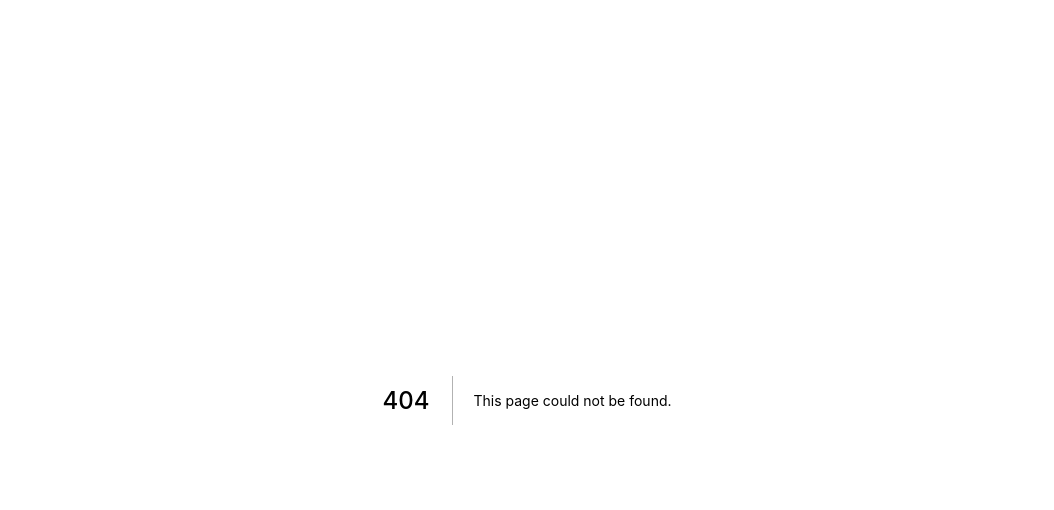
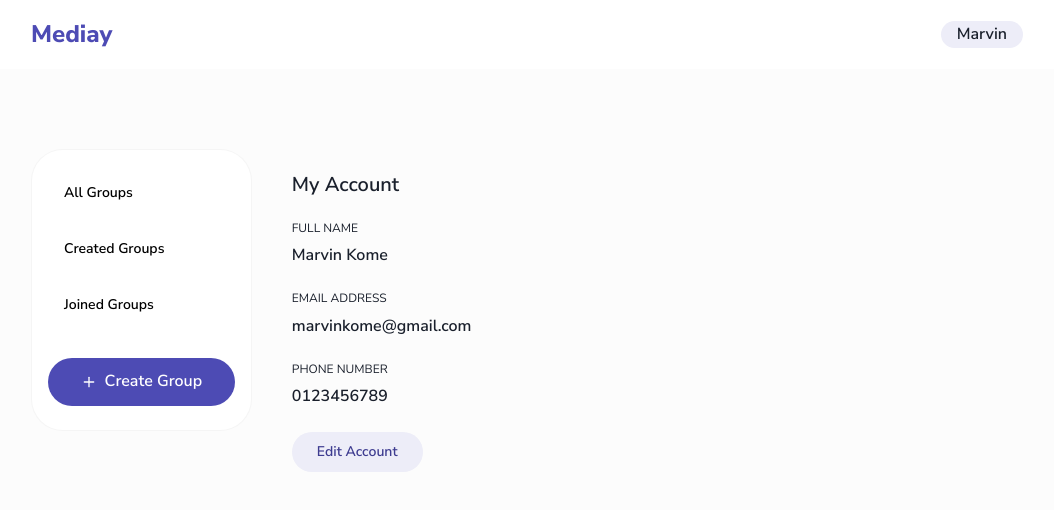
Before and after one commit to marvinkome/mediay, a Next.js app: page /app/account in a window 1280 px wide. Before the commit this address had no page. Shown: the top 510 px of the page, without its empty margins (113-1167 px from the left). Built offline with nearby package versions, Linux system fonts and the light colour scheme.

Commit message:
accounts page

```diff
--- /dev/null
+++ b/src/pages/app/account.tsx
@@ -0,0 +1,77 @@
+import React from "react";
+import Head from "next/head";
+import {
+  Link,
+  Button,
+  chakra,
+  Container,
+  Flex,
+  Heading,
+  Icon,
+  Image,
+  Input,
+  Stack,
+  Text,
+  Box,
+  HStack,
+  Grid,
+  Divider,
+  Avatar,
+} from "@chakra-ui/react";
+import AppLayout from "components/app.layout";
+
+const Page = () => {
+  return (
+    <Container maxW="container.xl" py={6}>
+      <Stack mb={6}>
+        <Heading fontSize="xl" fontWeight="600">
+          My Account
+        </Heading>
+      </Stack>
+
+      <Stack spacing={6} mb={6}>
+        <Stack spacing={2}>
+          <Heading fontWeight="400" fontSize="xs" textTransform="uppercase">
+            Full Name
+          </Heading>
+
+          <Text fontWeight="600">Marvin Kome</Text>
+        </Stack>
+
+        <Stack spacing={2}>
+          <Heading fontWeight="400" fontSize="xs" textTransform="uppercase">
+            Email Address
+          </Heading>
+
+          <Text fontWeight="600">marvinkome@gmail.com</Text>
+        </Stack>
+
+        <Stack spacing={2}>
+          <Heading fontWeight="400" fontSize="xs" textTransform="uppercase">
+            Phone Number
+          </Heading>
+
+          <Text fontWeight="600">0123456789</Text>
+        </Stack>
+
+        <Stack direction="row" spacing={2}>
+          <Button
+            px={6}
+            colorScheme="primary"
+            rounded="24px"
+            variant="ghost"
+            bgColor="primary.50"
+            fontSize="sm"
+            border="1px solid transparent"
+            _hover={{ borderColor: "primary.600" }}
+          >
+            Edit Account
+          </Button>
+        </Stack>
+      </Stack>
+    </Container>
+  );
+};
+
+Page.Layout = AppLayout;
+export default Page;
```
